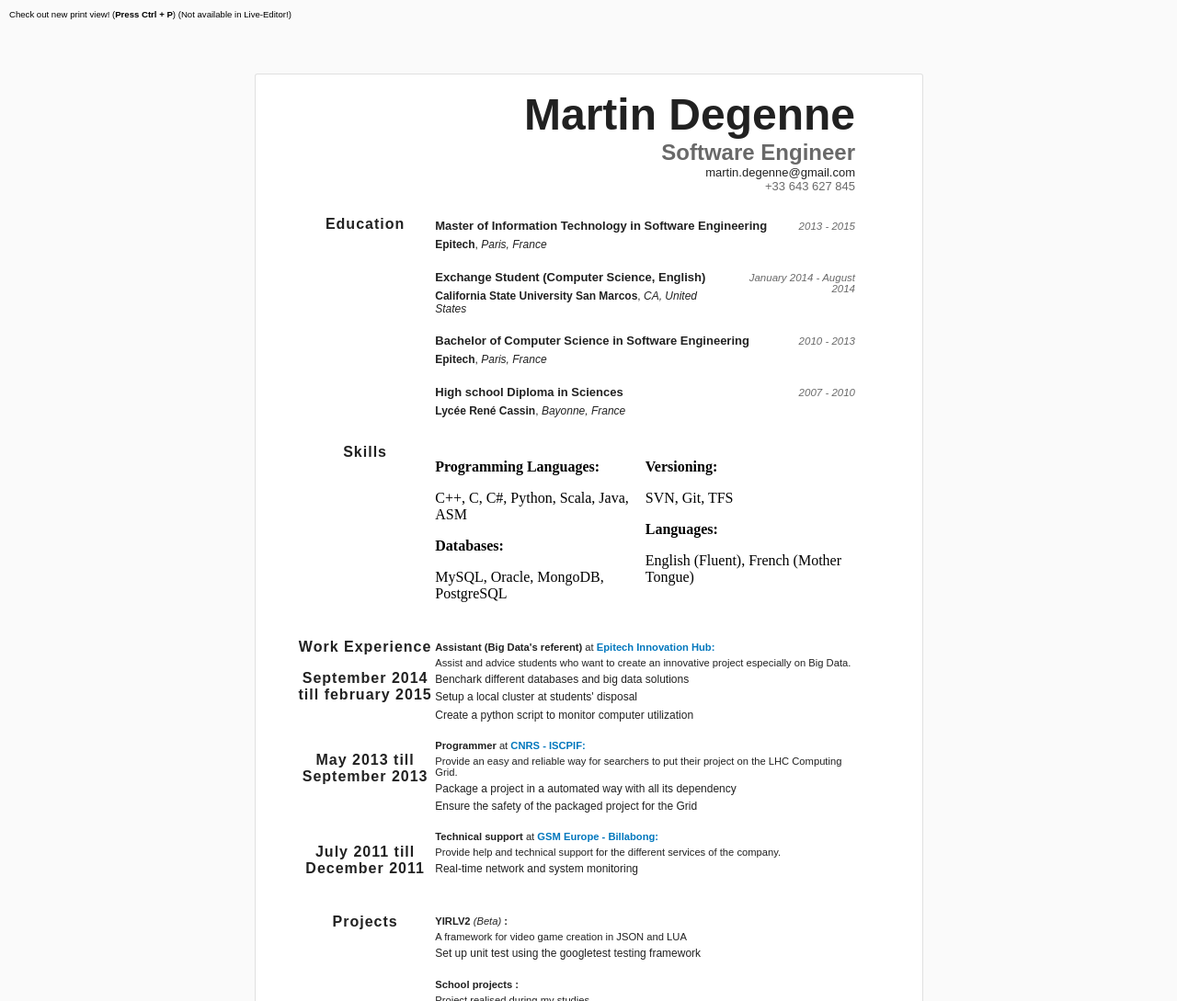
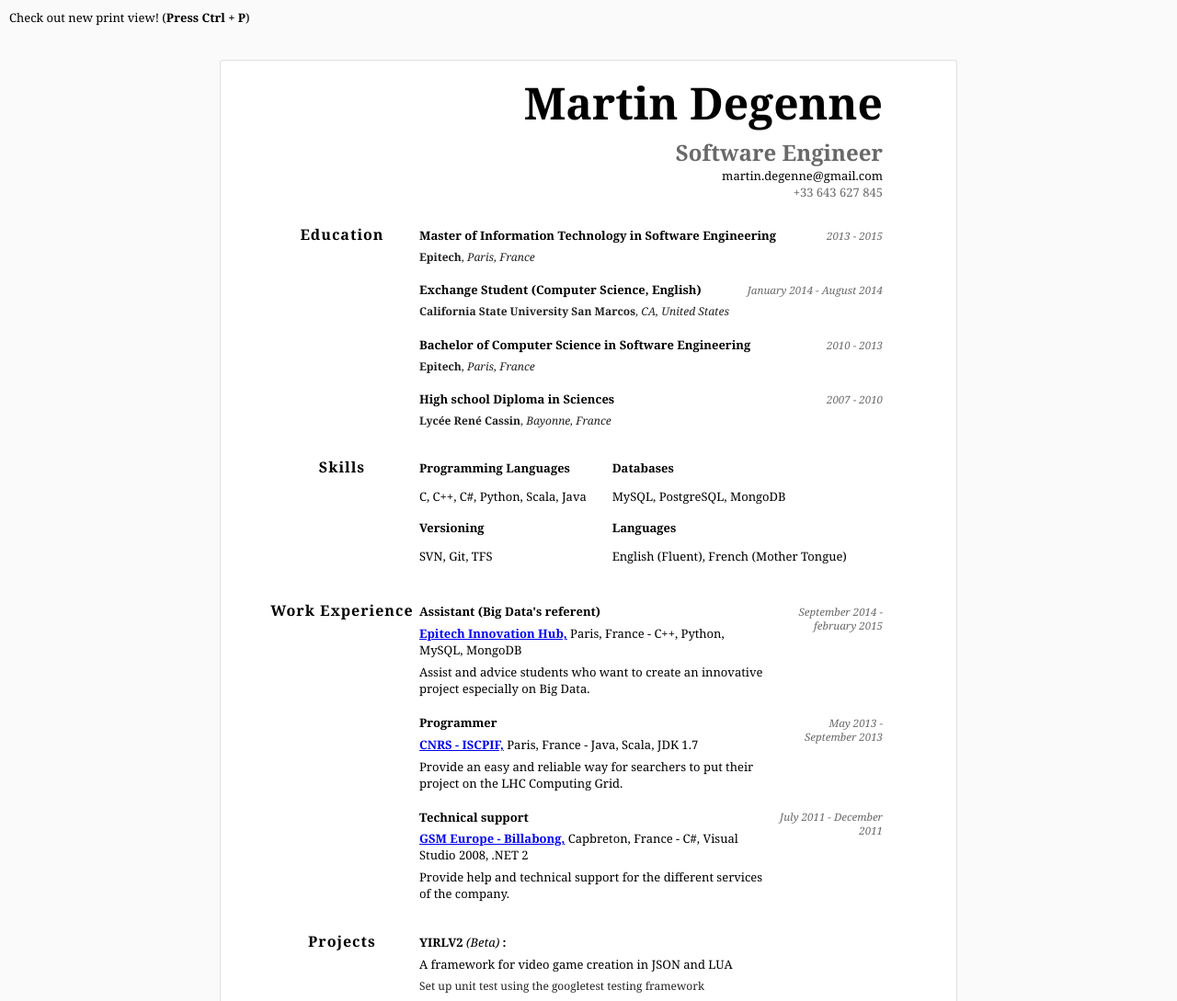
Before and after one commit to Martinovsky/resume, a website: page index.html in a window 1280 px wide. Shown: the top 1089 px of the page at 92% size. Drawn offline with Linux system fonts and the light colour scheme.

Commit message:
Clean css and change template (45%)

```diff
--- a/css/style.css
+++ b/css/style.css
@@ -2,6 +2,10 @@ body, html {
   padding-top:2.5em;
   margin:0;
   background-color:#fafafa;
+  font-family: Georgia, ‘Times New Roman’, serif;
+  color: black;
+  font-size: small;
+  font-weight:normal;
 }
 
 .note {
@@ -9,69 +13,18 @@ body, html {
   position: absolute;
   top:10px;
   left:10px;
-
-  font-family: "Arial";
-  font-size: 0.6em;
-}
-
-.new {
-  background-color: #81C784;
-
-  border: 1px solid #757575;
-  padding: 1px;
-  border-radius: 4px;
-
+  font-size: small;
 }
 
 /* Header */
 
 header {
-  width:100%;
-  vertical-align: middle;
   text-align: right;
 }
 
 .header-content {
   display: inline-block;
   padding-right: 10%;
-
-}
-
-.pic {
-  margin: 0 auto;
-  margin-top:-2.5em;
-
-  border-radius:10em;
-  height:4em;
-  width:4em;
-
-  border: 2px solid #e0e0e0;
-  transition : all 0.5s linear;
-
-}
-
-@-webkit-keyframes wiggle {
-  0%   {
-    transform: rotate(0deg);
-  }
-  25%  {
-    transform: rotate(-30deg);
-  }
-  50%  {
-    transform: rotate(15deg);
-  }
-  100% {
-    transform: rotate(0deg);
-  }
-}
-
-.pic:hover {
-  /*Webkit fix*/
-  -webkit-transform: translateZ(0);
-
-  cursor:pointer;
-
-  -webkit-animation: wiggle 0.7s cubic-bezier(0.6, -0.28, 0.735, 0.045);
 }
 
 .header-text {
@@ -80,24 +33,17 @@ header {
 }
 
 header p {
-  text-align:right;
-  font-family: "Arial";
   font-size:-webkit-xxx-large;
-  font-weight:bold;
   margin:0;
-
-  color: #212121;
 }
 
 .subtitle {
-  font-family: "Arial";
   font-size:x-large;
-  font-weight:bold;
-  color: #696969;
+  color: dimgray;
+  margin-top: 5px;
 }
 
 .normal-write {
-  font-family: "Arial";
   font-size:small;
   font-weight:normal;
 }
@@ -107,9 +53,8 @@ header p {
 .paper {
   margin: 0 auto;
   margin-bottom:1em;
-  width:725px;
+  width:800px;
   background-color:white;
-
 
   padding:0.5em 0 0.5em 0;
 
@@ -136,7 +81,7 @@ header p {
   display:table;
   width:100%;
 
-  padding-top:1.5em;
+  padding-top:2.0em;
 
   /*border-top: 1px solid #eeeeee;*/
 }
@@ -145,23 +90,28 @@ header p {
   margin-bottom: 2em;
 }
 
-body > div > article > div > section:last-child {
-  padding-bottom:1.5em;
-}
-
 .row {
     display:table-row;
 }
-.row div {
+.row  > div {
     display:table-cell;
 }
 
+.row  > div > div {
+    display:table;
+	width: 100%;
+}
+
+.row  > div > div > div {
+	display:table-row;
+}
+
+.row  > div > div > div  > div {
+	display:table-cell;
+}
+
 .content-cat {
-  font-family: "Arial";
-  font-weight:bold;
   letter-spacing: 1px;
-
-  color: #212121;
 
   font-size:medium;
 
@@ -181,47 +131,7 @@ body > div > article > div > section:last-child {
   vertical-align:top;
 }
 
-
-.content-text ul {
-  padding:0;
-  margin:0;
-  margin-top:0.15em;
-
-  width:85%;
-  margin-left:1.5em;
-}
-
-.content-text ul:last-child {
-  margin-bottom:0.5em;
-}
-
-.content-text ul li {
-  font-family: "Arial";
-  font-size:0.7em;
-
-  display:inline-block;
-
-}
-
-.content-text ul li:first-child {
-  width:35%;
-
-  color: #212121;
-
-  font-weight:600;
-}
-
-.content-text ul li a, div.content-text.work-listing.education-listing > p > strong > a {
-  text-decoration: none;
-  color: #0277bd;
-}
-
-.content-text ul li a:hover {
-  color:#4fc3f7;
-}
-
 .summary p {
-  font-family: "Arial";
   font-size:0.7em;
 
   color: #212121;
@@ -232,11 +142,6 @@ body > div > article > div > section:last-child {
 }
 
 .work-listing p {
-  font-family: "Arial";
-  font-size:0.7em;
-
-  color: #212121;
-
   margin-top:0.25em;
   margin-bottom: 0.45em;
 }
@@ -246,7 +151,6 @@ div.content-text.work-listing.education-listing > p:nth-child(2) {
 }
 
 .work-listing .highlight {
-  font-family: "Arial";
   font-size:12px;
   font-weight:400;
 
@@ -277,7 +181,6 @@ section.content.education-content > div > div.content-cat {
 }
 
 div.content-text.skills-listing > p {
-  font-family: "Arial";
   font-size:0.7em;
   font-weight:400;
 
@@ -292,11 +195,15 @@ div.content-text.skills-listing > p > {
 .date p {
 	font-size:11.5px;
 	font-style:italic;
-	color: #696969;
+	color: dimgray;
 	margin-top:0.45em;
 	text-align:right;
 }
 
 .grey {
-  color: #696969;
+  color: dimgray;
 }
+
+.name {
+	margin-top: 3px;
+}
--- a/index.html
+++ b/index.html
@@ -6,8 +6,6 @@
 	<meta name="viewport" content="width=device-width, user-scalable=no, minimal-ui">
 
 	<title>Martin Degenne</title>
-	<link href='http://fonts.googleapis.com/css?family=Merriweather:400,300,700' rel='stylesheet' type='text/css'>
-	<link href='http://fonts.googleapis.com/css?family=Open+Sans:400,300,600' rel='stylesheet' type='text/css'>
 
 
 	<style>
@@ -15,6 +13,10 @@
   padding-top:2.5em;
   margin:0;
   background-color:#fafafa;
+  font-family: Georgia, ‘Times New Roman’, serif;
+  color: black;
+  font-size: small;
+  font-weight:normal;
 }
 
 .note {
@@ -22,69 +24,18 @@
   position: absolute;
   top:10px;
   left:10px;
-
-  font-family: "Arial";
-  font-size: 0.6em;
-}
-
-.new {
-  background-color: #81C784;
-
-  border: 1px solid #757575;
-  padding: 1px;
-  border-radius: 4px;
-
+  font-size: small;
 }
 
 /* Header */
 
 header {
-  width:100%;
-  vertical-align: middle;
   text-align: right;
 }
 
 .header-content {
   display: inline-block;
   padding-right: 10%;
-
-}
-
-.pic {
-  margin: 0 auto;
-  margin-top:-2.5em;
-
-  border-radius:10em;
-  height:4em;
-  width:4em;
-
-  border: 2px solid #e0e0e0;
-  transition : all 0.5s linear;
-
-}
-
-@-webkit-keyframes wiggle {
-  0%   {
-    transform: rotate(0deg);
-  }
-  25%  {
-    transform: rotate(-30deg);
-  }
-  50%  {
-    transform: rotate(15deg);
-  }
-  100% {
-    transform: rotate(0deg);
-  }
-}
-
-.pic:hover {
-  /*Webkit fix*/
-  -webkit-transform: translateZ(0);
-
-  cursor:pointer;
-
-  -webkit-animation: wiggle 0.7s cubic-bezier(0.6, -0.28, 0.735, 0.045);
 }
 
 .header-text {
@@ -93,24 +44,17 @@ header {
 }
 
 header p {
-  text-align:right;
-  font-family: "Arial";
   font-size:-webkit-xxx-large;
-  font-weight:bold;
   margin:0;
-
-  color: #212121;
 }
 
 .subtitle {
-  font-family: "Arial";
   font-size:x-large;
-  font-weight:bold;
-  color: #696969;
+  color: dimgray;
+  margin-top: 5px;
 }
 
 .normal-write {
-  font-family: "Arial";
   font-size:small;
   font-weight:normal;
 }
@@ -120,9 +64,8 @@ header p {
 .paper {
   margin: 0 auto;
   margin-bottom:1em;
-  width:725px;
+  width:800px;
   background-color:white;
-
 
   padding:0.5em 0 0.5em 0;
 
@@ -149,7 +92,7 @@ header p {
   display:table;
   width:100%;
 
-  padding-top:1.5em;
+  padding-top:2.0em;
 
   /*border-top: 1px solid #eeeeee;*/
 }
@@ -158,23 +101,28 @@ header p {
   margin-bottom: 2em;
 }
 
-body > div > article > div > section:last-child {
-  padding-bottom:1.5em;
-}
-
 .row {
     display:table-row;
 }
-.row div {
+.row  > div {
     display:table-cell;
 }
 
+.row  > div > div {
+    display:table;
+	width: 100%;
+}
+
+.row  > div > div > div {
+	display:table-row;
+}
+
+.row  > div > div > div  > div {
+	display:table-cell;
+}
+
 .content-cat {
-  font-family: "Arial";
-  font-weight:bold;
   letter-spacing: 1px;
-
-  color: #212121;
 
   font-size:medium;
 
@@ -194,47 +142,7 @@ body > div > article > div > section:last-child {
   vertical-align:top;
 }
 
-
-.content-text ul {
-  padding:0;
-  margin:0;
-  margin-top:0.15em;
-
-  width:85%;
-  margin-left:1.5em;
-}
-
-.content-text ul:last-child {
-  margin-bottom:0.5em;
-}
-
-.content-text ul li {
-  font-family: "Arial";
-  font-size:0.7em;
-
-  display:inline-block;
-
-}
-
-.content-text ul li:first-child {
-  width:35%;
-
-  color: #212121;
-
-  font-weight:600;
-}
-
-.content-text ul li a, div.content-text.work-listing.education-listing > p > strong > a {
-  text-decoration: none;
-  color: #0277bd;
-}
-
-.content-text ul li a:hover {
-  color:#4fc3f7;
-}
-
 .summary p {
-  font-family: "Arial";
   font-size:0.7em;
 
   color: #212121;
@@ -245,11 +153,6 @@ body > div > article > div > section:last-child {
 }
 
 .work-listing p {
-  font-family: "Arial";
-  font-size:0.7em;
-
-  color: #212121;
-
   margin-top:0.25em;
   margin-bottom: 0.45em;
 }
@@ -259,7 +162,6 @@ div.content-text.work-listing.education-listing > p:nth-child(2) {
 }
 
 .work-listing .highlight {
-  font-family: "Arial";
   font-size:12px;
   font-weight:400;
 
@@ -290,7 +192,6 @@ section.content.education-content > div > div.content-cat {
 }
 
 div.content-text.skills-listing > p {
-  font-family: "Arial";
   font-size:0.7em;
   font-weight:400;
 
@@ -305,13 +206,17 @@ div.content-text.skills-listing > p > {
 .date p {
 	font-size:11.5px;
 	font-style:italic;
-	color: #696969;
+	color: dimgray;
 	margin-top:0.45em;
 	text-align:right;
 }
 
 .grey {
-  color: #696969;
+  color: dimgray;
+}
+
+.name {
+	margin-top: 3px;
 }
 
 
@@ -447,171 +352,145 @@ div.content-text.skills-listing > ul > li:first-child {
 </head>
 <body>
 
-	<span class="note">Check out new print view! (<strong>Press Ctrl + P</strong>) (Not available in Live-Editor!)</span>
+	<span class="note">Check out new print view! (<strong>Press Ctrl + P</strong>)</span>
 
-	<div class="resume-wrapper">
 		<article class="paper">
+
 			<header>
 				<div class="header-content">
 					<div class="header-text">
-						<p>
+						<p><strong>
 							Martin Degenne
-						</p>
-						<p class="subtitle">Software Engineer</p>
-					</div>
+						</strong></p>
+						<p class="subtitle"><strong>Software Engineer</strong></p>
 
 							<p class="normal-write">martin.degenne@gmail.com
 							</p>
 
 							<p class="normal-write grey">+33 643 627 845
 							</p>
+					</div>
 				</div>
 			</header>
 
 			<div class="content-wrapper">
 <!- EDUCATION ->
-					<section class="content">
+						<section class="content">
 							<div class="row">
 								<div class="content-cat big-text">
-
-									Education
-
-
-
+									<strong>Education</strong>
 								</div>
 								<div class="content-text work-listing education-listing">
-										<p class="heading">Master of Information Technology in Software Engineering</p>
-
-									<p class="highlight">
+										<p class="heading"><strong>Master of Information Technology in Software Engineering</strong></p>
+										<p class="highlight">
 										<strong>Epitech</strong>,
 										<i>Paris, France</i>
 									</p>
-
 								</div>
-								<div class="work-listing education-listing date">
+								<div class="date" >
 									<p>2013 - 2015</p>
 								</div>
 							</div>
+
 						</section>
 						<section class="content education-content">
 							<div class="row">
 								<div class="content-cat big-text">
-
-
-
-
 								</div>
 								<div class="content-text work-listing education-listing">
-										<p class="heading">Exchange Student (Computer Science, English)</p>
-
-									<p class="highlight">
+										<p class="heading"><strong>Exchange Student (Computer Science, English)</strong></p>
+										<p class="highlight">
 										<strong>California State University San Marcos</strong>,
 										<i>CA, United States</i>
 									</p>
-
 								</div>
-								<div class="work-listing education-listing date">
+								<div class="date" >
 									<p>January 2014 -  August 2014</p>
 								</div>
 							</div>
+
 						</section>
 						<section class="content education-content">
 							<div class="row">
 								<div class="content-cat big-text">
-
-
-
-
 								</div>
 								<div class="content-text work-listing education-listing">
-										<p class="heading">Bachelor of Computer Science in Software Engineering</p>
-
-									<p class="highlight">
+										<p class="heading"><strong>Bachelor of Computer Science in Software Engineering</strong></p>
+										<p class="highlight">
 										<strong>Epitech</strong>,
 										<i>Paris, France</i>
 									</p>
-
 								</div>
-								<div class="work-listing education-listing date">
+								<div class="date" >
 									<p>2010 - 2013</p>
 								</div>
 							</div>
+
 						</section>
 						<section class="content education-content">
 							<div class="row">
 								<div class="content-cat big-text">
-
-
-
-
 								</div>
 								<div class="content-text work-listing education-listing">
-										<p class="heading">High school Diploma in Sciences</p>
-
-									<p class="highlight">
+										<p class="heading"><strong>High school Diploma in Sciences</strong></p>
+										<p class="highlight">
 										<strong>Lycée René Cassin</strong>,
 										<i>Bayonne, France</i>
 									</p>
-
 								</div>
-								<div class="work-listing education-listing date">
+								<div class="date" >
 									<p>2007 - 2010</p>
 								</div>
 							</div>
+
 						</section>
 
 <!- SKILLS ->
 								<section class="content">
 									<div class="row">
 										<div class="content-cat">
-											Skills
+											<strong>Skills</strong>
 										</div>
 										<div class="content-text skills-listing">
-<div id="split1">											<p>
+										<div>
+<div id="split1">											<div>
 												<p class="name">
 													<strong>
-														Programming Languages:
-
+														Programming Languages
 													</strong>
 												</p>
 
-
-												C++, C, C#, Python, Scala, Java, ASM
-											</p>
-											<p>
+												<p>C, C++, C#, Python, Scala, Java</p>
+											</div>
+											<div>
 												<p class="name">
 													<strong>
-														Databases:
-
+														Databases
 													</strong>
 												</p>
 
-
-												MySQL, Oracle, MongoDB, PostgreSQL
-											</p>
-</div><div id="split2">											<p>
+												<p>MySQL, PostgreSQL, MongoDB</p>
+											</div>
+</div><div id="split2">											<div>
 												<p class="name">
 													<strong>
-														Versioning:
-
+														Versioning
 													</strong>
 												</p>
 
-
-												SVN, Git, TFS
-											</p>
-											<p>
+												<p>SVN, Git, TFS</p>
+											</div>
+											<div>
 												<p class="name">
 													<strong>
-														Languages:
-
+														Languages
 													</strong>
 												</p>
 
-
-												English (Fluent), French (Mother Tongue)
-											</p>
+												<p>English (Fluent), French (Mother Tongue)</p>
+											</div>
 </div>										</div>
+										</div>
 									</div>
 								</section>
 
@@ -619,65 +498,53 @@ div.content-text.skills-listing > ul > li:first-child {
 <!- EXPERIENCE ->
 				<section class="content">
 						<div class="row">
-							<div class="content-cat big-text">
-								Work	Experience
-
-								<p>September 2014 till february 2015</p>
-
+							<div class="content-cat">
+								<strong>Work	Experience</strong>
 							</div>
 							<div class="content-text work-listing education-listing">
-								<p>
-									<strong>Assistant (Big Data&#x27;s referent)</strong> at <strong><a href="http://hub.epitech.eu/">Epitech Innovation Hub:</a></strong>
-								</p>
+
+									<p><strong>Assistant (Big Data&#x27;s referent)</strong></p>
+									<p><strong><a href="http://hub.epitech.eu/">Epitech Innovation Hub,</a></strong> Paris, France - C++, Python, MySQL, MongoDB</p>
 
 								<p>Assist and advice students who want to create an innovative project especially on Big Data.</p>
 
-								<p class="highlight">Benchark different databases and big data solutions</p>
-								<p class="highlight">Setup a local cluster at students&#x27; disposal</p>
-								<p class="highlight">Create a python script to monitor computer utilization</p>
-
-
+							</div>
+							<div class="date">
+								<p>September 2014 - february 2015</p>
 							</div>
 						</div>
 					</section>
 					<section class="content work-content">
 						<div class="row">
-							<div class="content-cat big-text">
-
-								<p>May 2013 till September 2013</p>
-
+							<div class="content-cat">
 							</div>
 							<div class="content-text work-listing education-listing">
-								<p>
-									<strong>Programmer</strong> at <strong><a href="http://www.iscpif.fr/tiki-index.php?page=home">CNRS - ISCPIF:</a></strong>
-								</p>
+
+									<p><strong>Programmer</strong></p>
+									<p><strong><a href="http://www.iscpif.fr/tiki-index.php?page=home">CNRS - ISCPIF,</a></strong> Paris, France - Java, Scala, JDK 1.7</p>
 
 								<p>Provide an easy and reliable way for searchers to put their project on the LHC Computing Grid.</p>
 
-								<p class="highlight">Package a project in a automated way with all its dependency</p>
-								<p class="highlight">Ensure the safety of the packaged project for the Grid</p>
-
-
+							</div>
+							<div class="date">
+								<p>May 2013 - September 2013</p>
 							</div>
 						</div>
 					</section>
 					<section class="content work-content">
 						<div class="row">
-							<div class="content-cat big-text">
-
-								<p>July 2011 till December 2011</p>
-
+							<div class="content-cat">
 							</div>
 							<div class="content-text work-listing education-listing">
-								<p>
-									<strong>Technical support</strong> at <strong><a href="http://www.billabong.com/">GSM Europe - Billabong:</a></strong>
-								</p>
+
+									<p><strong>Technical support</strong></p>
+									<p><strong><a href="http://www.billabong.com/">GSM Europe - Billabong,</a></strong> Capbreton, France - C#, Visual Studio 2008, .NET 2</p>
 
 								<p>Provide help and technical support for the different services of the company.</p>
 
-								<p class="highlight">Real-time network and system monitoring</p>
-
-
+							</div>
+							<div class="date">
+								<p>July 2011 - December 2011</p>
 							</div>
 						</div>
 					</section>
@@ -686,7 +553,7 @@ div.content-text.skills-listing > ul > li:first-child {
 						<section class="content">
 								<div class="row">
 									<div class="content-cat big-text">
-										Projects
+										<strong>Projects</strong>
 									</div>
 									<div class="content-text work-listing education-listing">
 											<p>
@@ -721,6 +588,6 @@ div.content-text.skills-listing > ul > li:first-child {
 
 						</article>
 
-					</div>
+
 				</body>
 				</html>
```
Also changed, not shown: index.js (+4 -4 lines), resume.json (+10 -6 lines), 1 other file.
